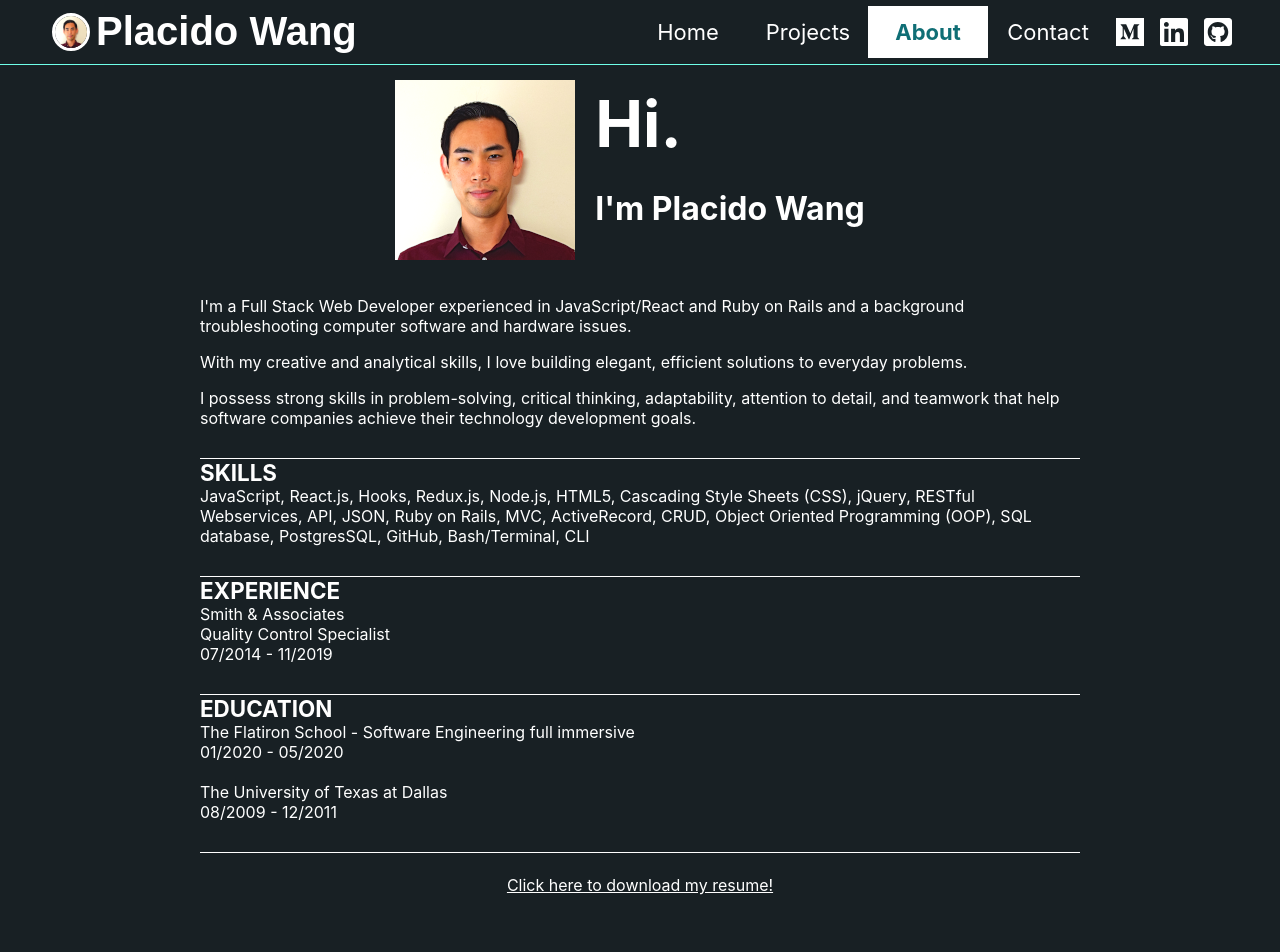
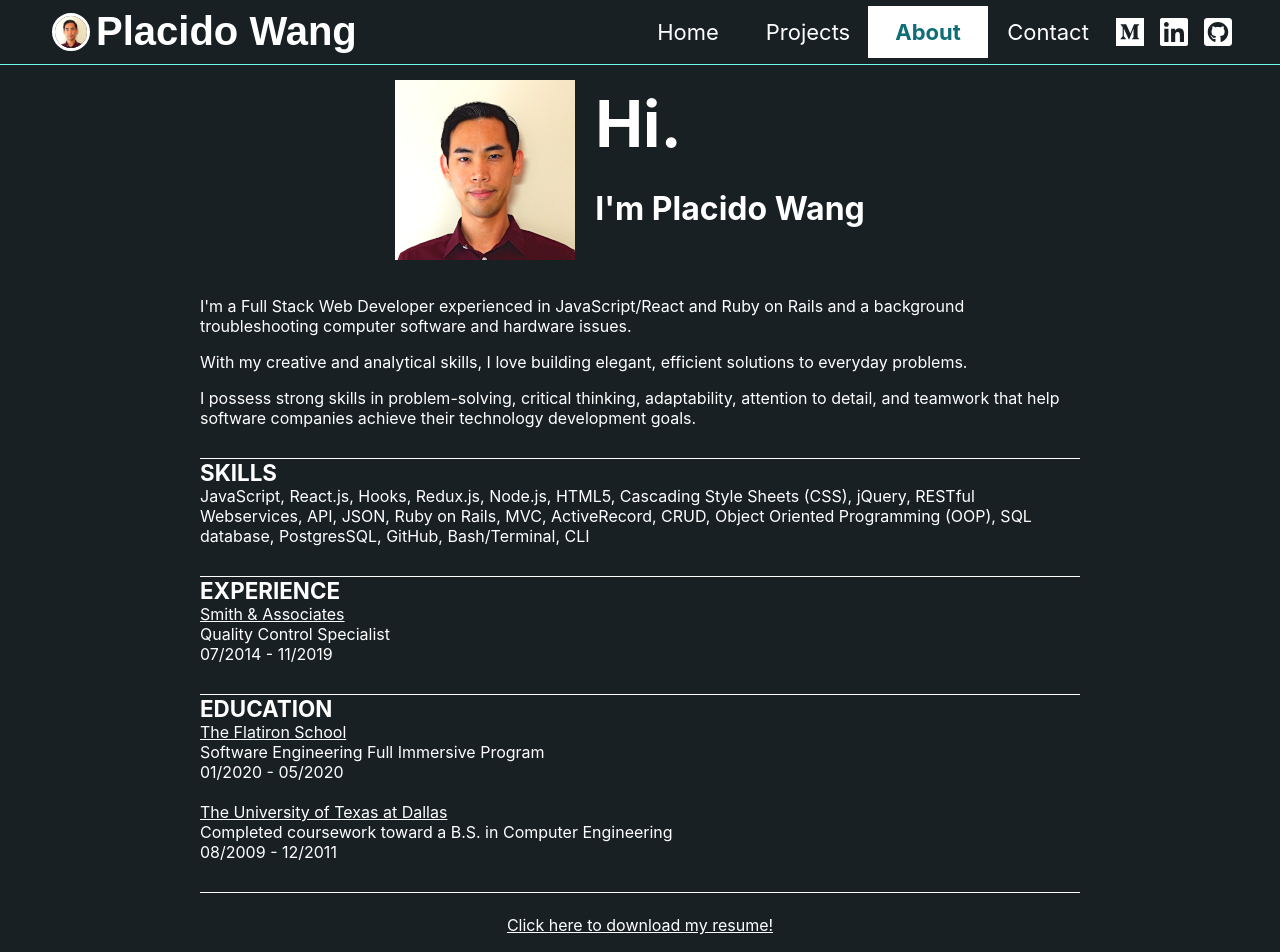
Before and after one commit to placidowang/placido-wang-portfolio, a React (Create React App) app: page /about in a window 1280 px wide. Shown: the top 952 px of the page. Built offline with nearby package versions, Linux system fonts and the light colour scheme.

Commit message:
Adding links to About page, touching up info and styling

```diff
--- a/src/containers/About.css
+++ b/src/containers/About.css
@@ -33,25 +33,32 @@
 
 .section {
   width: 80%;
-  text-align: left;
-  font-size: 1.4em;
   border-top: solid;
   border-width: 1px;
   /* margin: 30px 0px 0px; */
   margin: 30px auto 0px;
+  text-align: left;
+}
+
+.section h3 {
+  margin: 0px;
+  font-size: 1.4em;
 }
 
 .skills, .place, .date {
-  width: 80%;
-  /* margin: 0px; */
-  margin: auto;
+  margin: 0px;
+  /* margin: auto; */
   text-align: left;
+}
+
+.link {
+  text-decoration: underline;
+  display: inline;
 }
 
 .resume-download-link p {
   display: inline;
   line-height: 4em;
-  text-decoration: underline;
 }
 
 @media (min-width: 720px) {
--- a/src/containers/About.js
+++ b/src/containers/About.js
@@ -26,24 +26,32 @@ const About = () => <div className="App-main about">
   <p>From this point, he knew I would become an engineer.</p>
   <br/>
   <p>I later learned how to build my own computers to fuel my video game <span style={{textDecoration: 'line-through'}}>obsession</span> hobby.</p> */}
-  <h3 className='section'>SKILLS</h3>
+  <div className='section'>
+    <h3>SKILLS</h3>
     <p className='skills'>JavaScript, React.js, Hooks, Redux.js, Node.js, HTML5, Cascading Style Sheets (CSS), jQuery, RESTful Webservices, API, JSON, Ruby on Rails, MVC, ActiveRecord, CRUD, Object Oriented Programming (OOP), SQL database, PostgresSQL, GitHub, Bash/Terminal, CLI</p>
+  </div>
 
-  <h3 className='section'>EXPERIENCE</h3>
-  <p className='place'>Smith & Associates</p>
+  <div className='section'>
+    <h3>EXPERIENCE</h3>
+    <a href='https://www.smithweb.com/' target="_blank" rel="noopener noreferrer"><p className='place link'>Smith & Associates</p></a>
     <p className='place'>Quality Control Specialist</p>
     <p className='date'>07/2014 - 11/2019</p>
+  </div>
 
-  <h3 className='section'>EDUCATION</h3>
-  <p className='place'>The Flatiron School - Software Engineering full immersive</p>
+  <div className='section'>
+    <h3>EDUCATION</h3>
+    <a href='https://flatironschool.com/' target="_blank" rel="noopener noreferrer"><p className='place link'>The Flatiron School</p></a>
+    <p className='place'>Software Engineering Full Immersive Program</p>
     <p className='date'>01/2020 - 05/2020</p>
     <br/>
-  <p className='place'>The University of Texas at Dallas</p>
+    <a href='https://www.utdallas.edu/' target="_blank" rel="noopener noreferrer"><p className='place link'>The University of Texas at Dallas</p></a>
+    <p className='place'>Completed coursework toward a B.S. in Computer Engineering</p>
     <p className='date'>08/2009 - 12/2011</p>
+  </div>
 
   <div className='section' />
 
-  <a className='resume-download-link' href={resume} download='Placido_Wang_Software_Engineer_Resume.pdf'><p>Click here to download my resume!</p></a>
+  <a className='resume-download-link link' href={resume} download='Placido_Wang_Software_Engineer_Resume.pdf'><p>Click here to download my resume!</p></a>
 </div>
 
 export default About;
```
Lines whose indentation alone changed are shown as unchanged.
